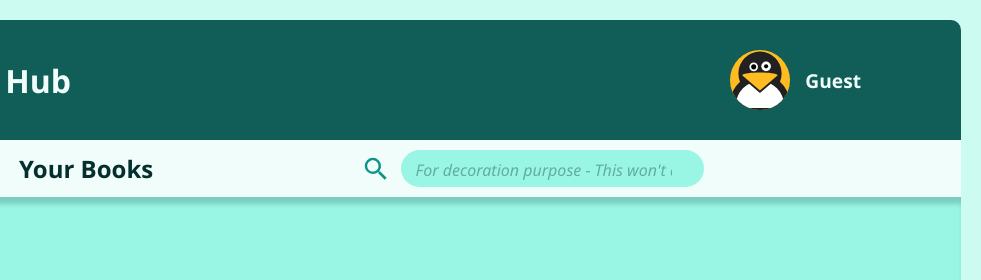
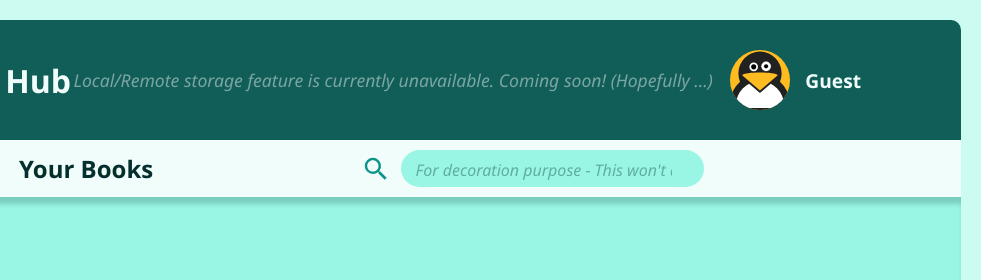
Before and after one commit to brianle169/book-library, a website: page index.html in a window 1280 px wide. Shown: the top 280 px of the page, 299-1280 px from the left. Drawn offline with Linux system fonts and the light colour scheme.

Commit message:
Add simple message for users

```diff
--- a/index.html
+++ b/index.html
@@ -23,6 +23,15 @@
 						</button>
 					</a>
 					<h1><a href="">Book Hub</a></h1>
+				</div>
+				<div
+					style="
+						color: rgba(255, 255, 255, 0.445);
+						font-size: 1.1rem;
+						font-style: italic;
+					">
+					Local/Remote storage feature is currently unavailable. Coming soon!
+					(Hopefully ...)
 				</div>
 				<!-- Library owner information -->
 				<div class="user-info-container">
```
